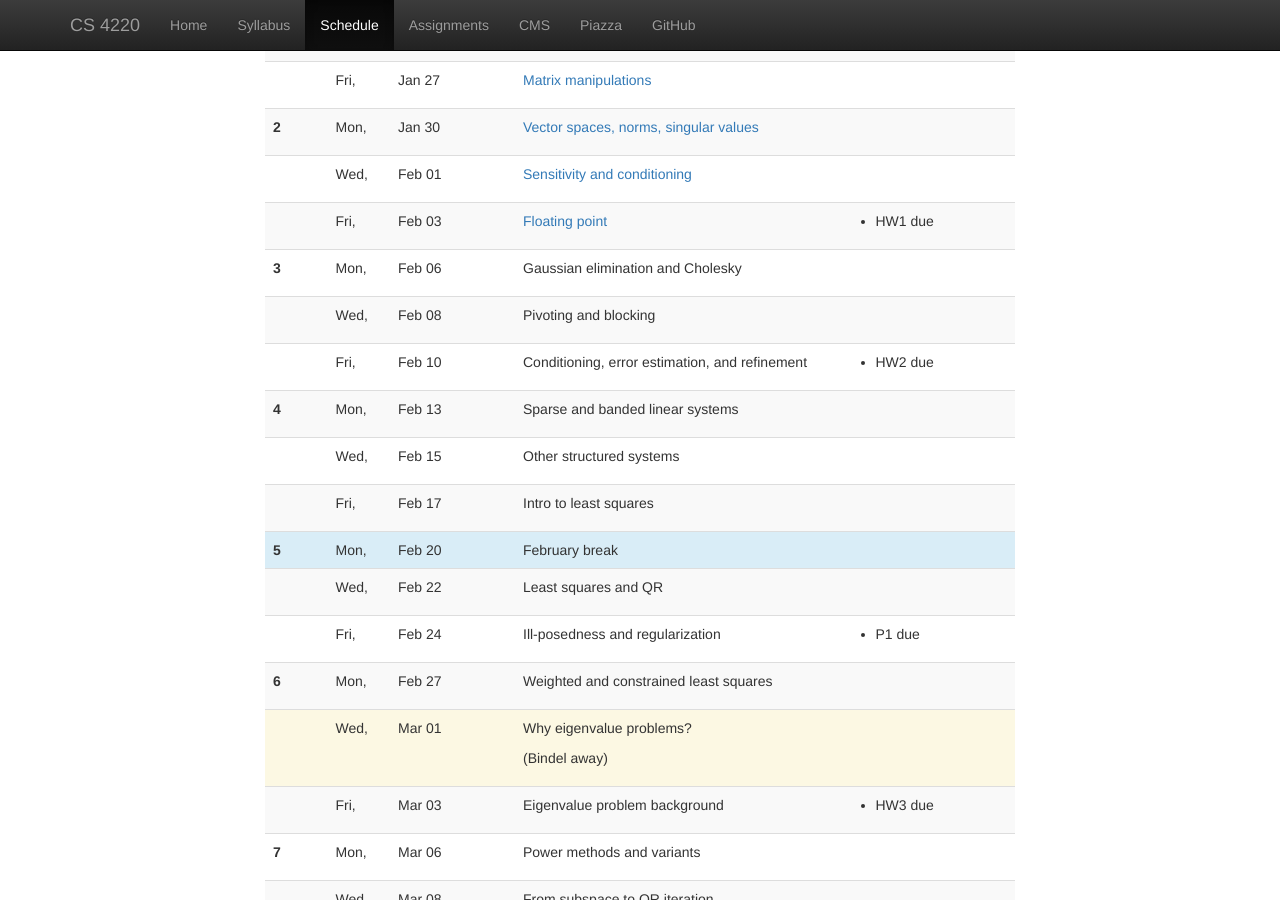
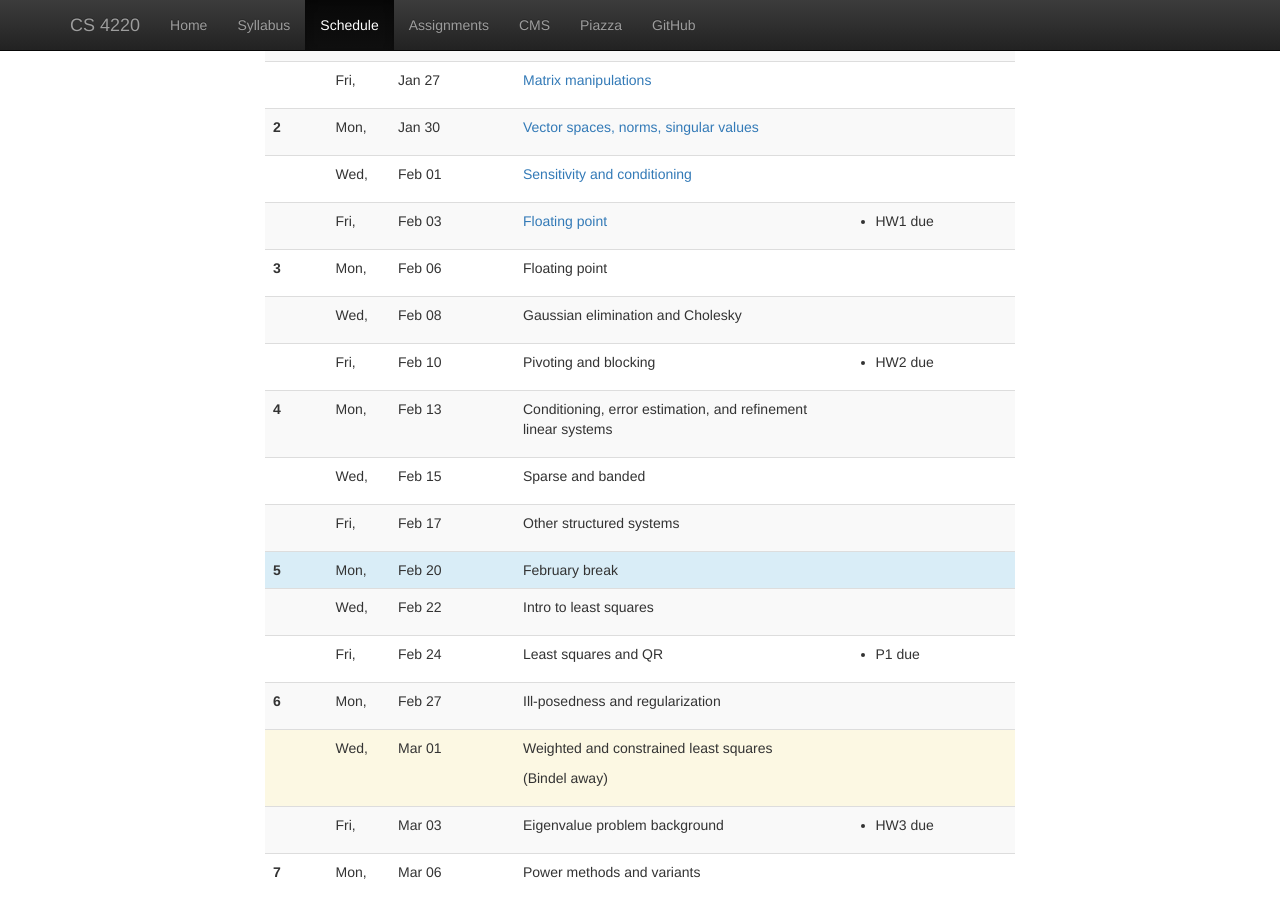
Before and after one commit to dbindel/cs4220-s17, a Jekyll site: the page built from web/schedule.html, in a window 1280 px wide and 900 px high, scrolled down 243 px. Built offline with Jekyll 4.4.1, drawn with Linux system fonts in a browser that asks for light colours; nearby versions of some CDN libraries; some of the changed lines change nothing that is shown.

Commit message:
Update lecture schedule.

```diff
--- a/web/_data/lectures.yml
+++ b/web/_data/lectures.yml
@@ -32,13 +32,13 @@
 #
 -
   date: 2017-02-06
+  info: Floating point
+-
+  date: 2017-02-08
   info: Gaussian elimination and Cholesky
 -
-  date: 2017-02-08
+  date: 2017-02-10
   info: Pivoting and blocking
--
-  date: 2017-02-10
-  info: Conditioning, error estimation, and refinement
   hw: HW2 due
 #
 # ==================
@@ -46,13 +46,13 @@
 #
 -
   date: 2017-02-13
-  info: Sparse and banded linear systems
+  info: Conditioning, error estimation, and refinement linear systems
 -
   date: 2017-02-15
-  info: Other structured systems
+  info: Sparse and banded
 -
   date: 2017-02-17
-  info: Intro to least squares
+  info: Other structured systems
 #
 # ==================
 # Week 5 (least squares)
@@ -62,10 +62,10 @@
   break: February break
 -
   date: 2017-02-22
-  info: Least squares and QR
+  info: Intro to least squares
 -
   date: 2017-02-24
-  info: Ill-posedness and regularization
+  info: Least squares and QR
   hw: P1 due
 #
 # ==================
@@ -73,10 +73,10 @@
 #
 -
   date: 2017-02-27
-  info: Weighted and constrained least squares
+  info: Ill-posedness and regularization
 -
   date: 2017-03-01
-  info: Why eigenvalue problems?
+  info: Weighted and constrained least squares
   travel: SIAM CSE
 -
   date: 2017-03-03
```
